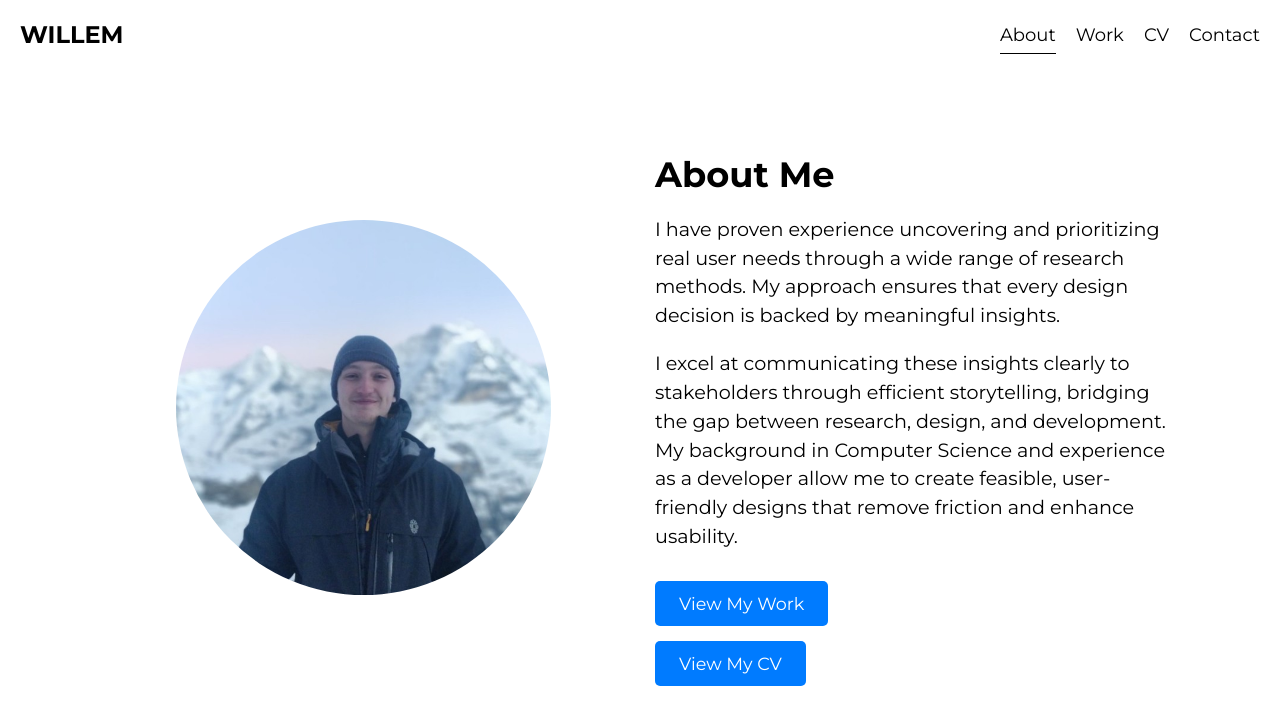
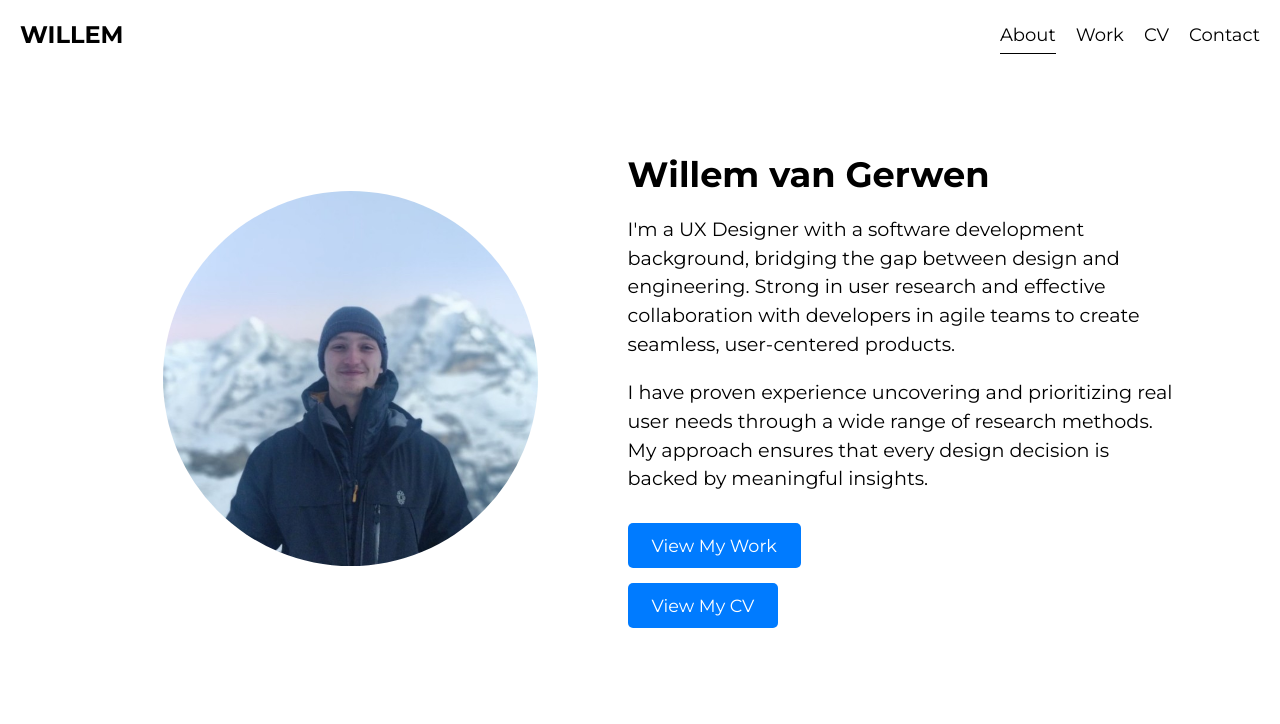
Before and after one commit to FruitSapling/FruitSapling.github.io, a React (Create React App) app: page /about in a window 1280 px wide. Shown: the top 724 px of the page. Built offline with nearby package versions, Linux system fonts and the light colour scheme.

Commit message:
Update CV

```diff
--- a/src/pages/About.js
+++ b/src/pages/About.js
@@ -11,23 +11,31 @@
         <img src="/images/profile_picture.jpeg" alt="Profile" className="about-image" />
       </div>
 
-      {/* Right Side: Text Content */}
+      {/* Right Side: Content (Title + Bio) */}
+      <div className="about-text-container">
         <div className="about-content">
-        <h1>About Me</h1>
+          <h1>Willem van Gerwen</h1>
+          <p>
+            I'm a UX Designer with a software development
+            background, bridging the gap between
+            design and engineering. Strong in user
+            research and effective collaboration with
+            developers in agile teams to create
+            seamless, user-centered products.
+          </p>
           <p>
             I have proven experience uncovering and prioritizing real user needs
             through a wide range of research methods. My approach ensures that
             every design decision is backed by meaningful insights.
           </p>
-        <p>
-          I excel at communicating these insights clearly to stakeholders through
-          efficient storytelling, bridging the gap between research, design, and development.
-          My background in Computer Science and experience as a developer allow me to
-          create feasible, user-friendly designs that remove friction and enhance usability.
-        </p>
+        </div>
+
+        {/* Buttons Below Content */}
+        <div className="about-buttons">
           <Link to="/work" className="work-link">View My Work</Link>
           <br></br>
           <Link to="/cv" className="work-link">View My CV</Link>
+        </div>
       </div>
     </div>
   );
```
Also changed, not shown: 1 other file (tests, documents, lock files or other folders). Lines whose indentation alone changed are shown as unchanged.
